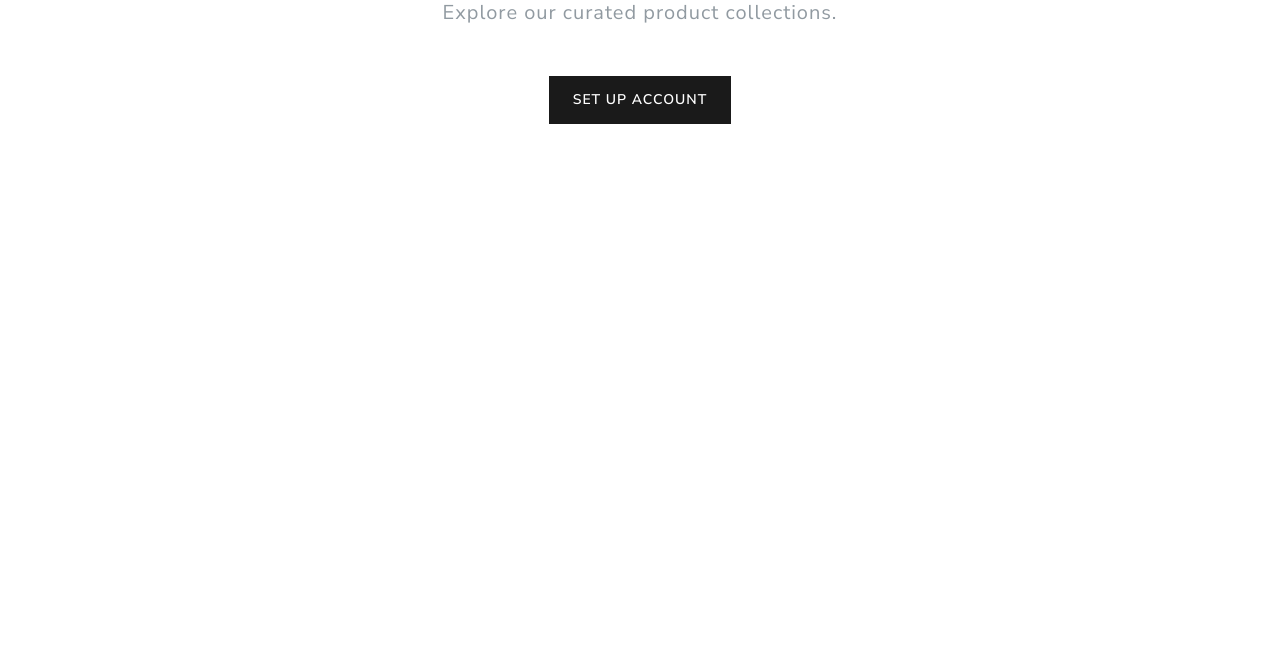
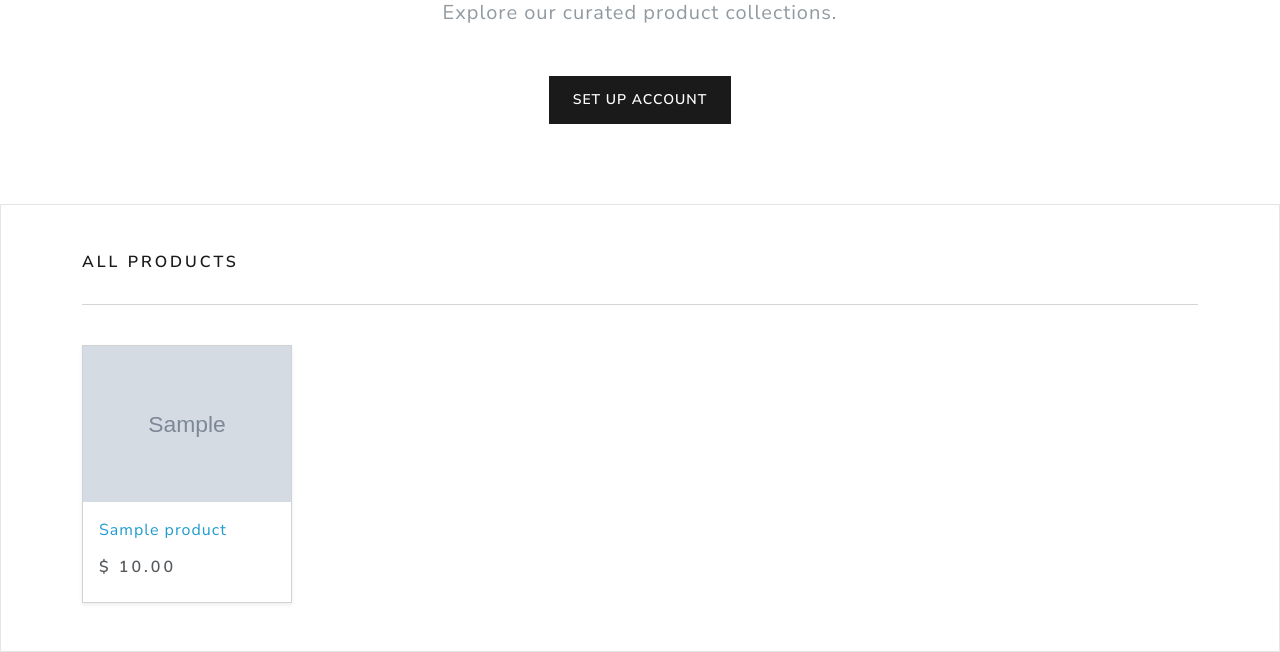
Before and after one commit to kalonjic34/brightbuy-store, a Django app: page / in a window 1280 px wide. Shown: the part 230-882 px from the top of the page. Before the commit the page ends 354 px from the top, so only its background shows below. Run offline with Django 5.2, Linux system fonts and the light colour scheme; tables that the repository leaves empty hold one stand-in row (values such as "Sample post"); grey boxes marked "Sample" are stand-in pictures; some libraries are stand-ins or nearby versions.

Commit message:
Display products in album-style grid

```diff
--- a/ecommerce/store/templates/store/store.html
+++ b/ecommerce/store/templates/store/store.html
@@ -27,4 +27,43 @@
 
     </section>
 
+
+    <div class="album py-5 bg-light">
+
+        <div class="container">
+
+          <div class="pb-3 h5"> All products </div>
+
+
+          <hr>
+
+          <br>
+
+
+          <div class="row row-cols-1 row-cols-sm-2 row-cols-md-5 g-3">
+
+            {% for product in my_products %}
+
+              <div class="col">
+                <div class="card shadow-sm">
+                  <img class="img-fluid" alt="Responsive image" src="{{product.image.url}}">
+                  <div class="card-body">
+                    <p class="card-text">
+                      <a class="text-info text-decoration-none" href="">{{product.title | capfirst}}</a>
+                    </p>
+                    <div class="d-flex justify-content-between align-items-center">
+                      <h5> $ {{product.price}} </h5>
+                    </div>
+                  </div>
+                </div>
+
+              </div>
+            {% endfor %}
+
+
+          </div>
+        </div>
+      </div>
+
+
 {% endblock %}
```
